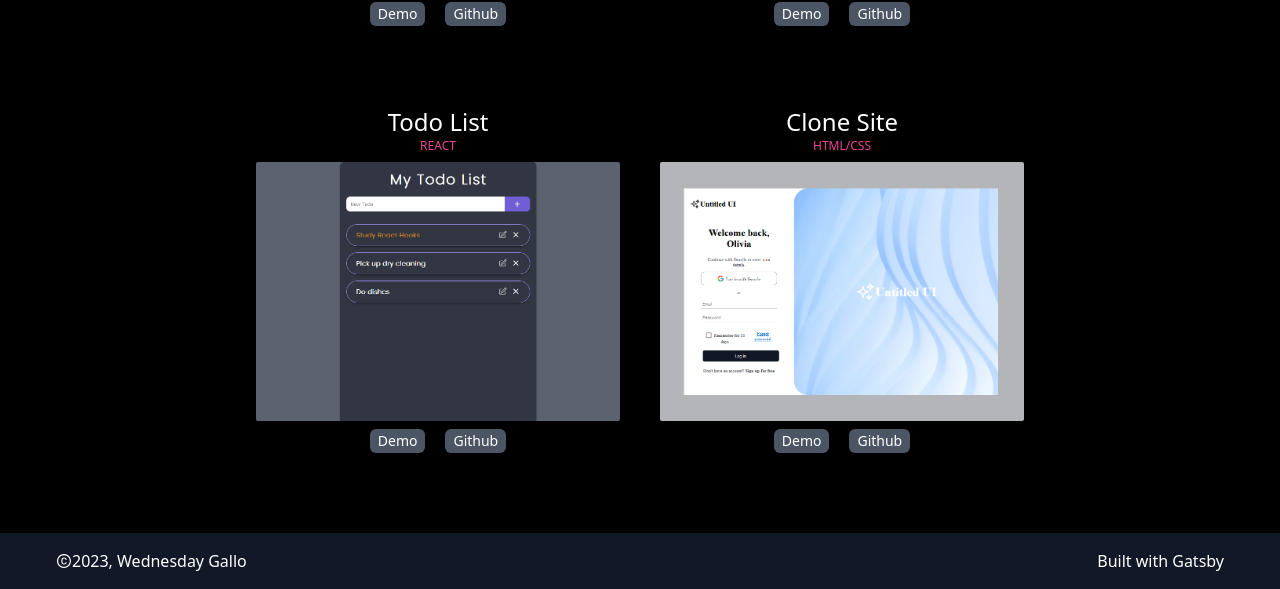
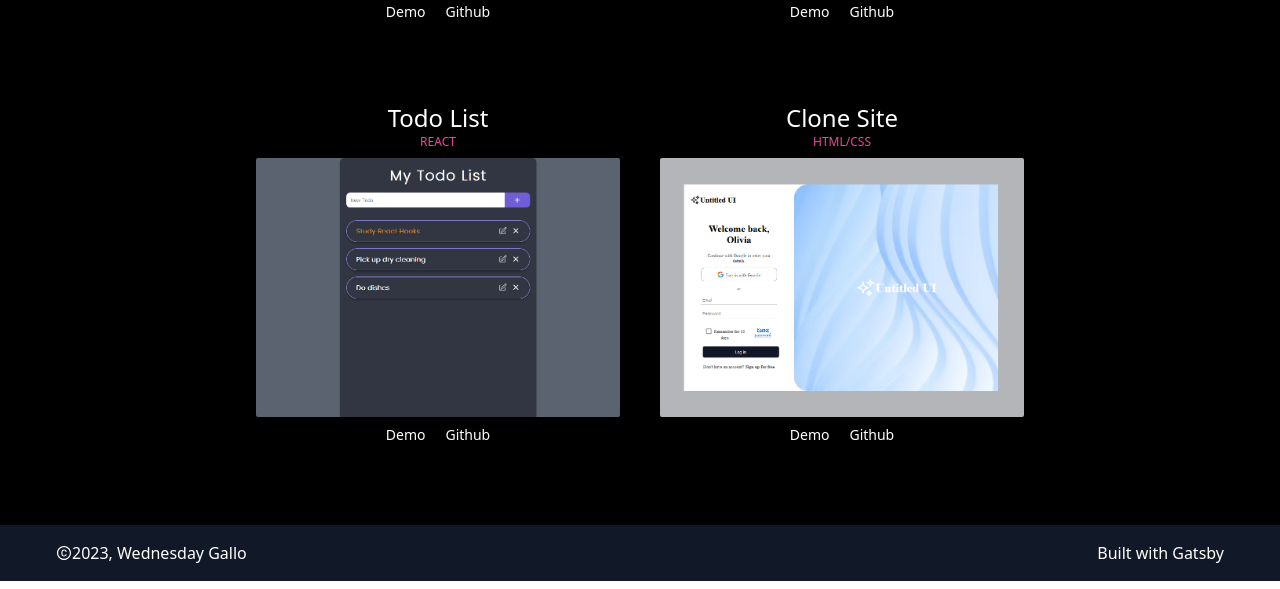
Before and after one commit to wednesdaygallo/webdev-portfolio, a Gatsby site: page / in a window 1280 px wide. Shown: the part 1985-2574 px from the top of the page. Built offline with nearby package versions, Linux system fonts and the light colour scheme; Gatsby itself is replaced by a stand-in of ours.

Commit message:
final edits - version 1

```diff
--- a/gatsby-config.js
+++ b/gatsby-config.js
@@ -7,6 +7,7 @@ module.exports = {
   plugins: [
     "gatsby-plugin-sass",
     'gatsby-plugin-postcss',
+    'gatsby-plugin-react-helmet',
     {
       resolve: 'gatsby-plugin-manifest',
       options: {
--- a/package.json
+++ b/package.json
@@ -16,9 +16,11 @@
   "dependencies": {
     "gatsby": "^3.9.1",
     "gatsby-plugin-manifest": "^5.7.0",
+    "gatsby-plugin-react-helmet": "^6.7.0",
     "gatsby-plugin-sass": "^4.10.0",
     "react": "^17.0.1",
     "react-dom": "^17.0.1",
+    "react-helmet": "^6.1.0",
     "react-icons": "^4.7.1",
     "sass": "^1.35.2"
   },
--- a/src/pages/index.js
+++ b/src/pages/index.js
@@ -1,15 +1,13 @@
 import React from 'react'
-// import './index.scss';
+import { Helmet } from 'react-helmet';
 import './global.css'
 
-import arrow from '../assets/arrow.svg';
-import wlogo from '../assets/wlogo.png';
-import featuredApp from '../images/featured-app.png';
+//import images
 import pokedex from '../images/pokedex.png';
 import todo from '../images/todo-app.png';
 import chat from '../images/react-chat-app.png';
 import clone from '../images/clone-site.png';
-
+import portrait from '../images/me1.png'
 import react from '../assets/reactjs-icon.svg';
 import webdev from '../assets/webdev.svg';
 import eye from '../assets/eye.svg';
@@ -21,6 +19,9 @@ import {SiGmail} from 'react-icons/si';
 export default function index() {
   return (
     <div className='bg-black text-white'>
+      <Helmet>
+        <title>Wednesday Gallo Portfolio</title>
+      </Helmet>
 
       <main>
           <section className="min-h-screen">
@@ -38,11 +39,12 @@ export default function index() {
           {/* Hero Section */}
           <div className='text-center p-10 bg-gradient-to-b from-black to-gray-900'>
               <h2 className='text-5xl py-2 font-medium tracking-widest font-poppins md:text-6xl lg:text-7xl'>Welcome.</h2>
-              <h3 className='text-xl py-2 tracking-tight text-teal-400 md:text-2xl'>My name is Wednesday Gallo</h3>
+              <h3 className='text-xl py-2 tracking-tight text-pink-500 md:text-2xl'>My name is Wednesday Gallo</h3>
               <p className='text-md py-5 leading-8 text-gray-300 max-w-lg md:mx-auto lg:text-lg'>I am a fullstack developer who is passionate about making the web beautiful and functional. Taking these amazing tools we have and creating a beautiful internet.</p>
             </div>
             {/* Profile Photo */}
-            <div className='bg-gradient-to-b from-pink-600 rounded-full w-80 h-80 mt-20 mx-auto mb-10'>
+            <div className='rounded-full w-80 h-80 mt-20 mx-auto mb-10 overflow-hidden'>
+              <img src={portrait} className='bg-cover' />
             </div>
           </section>
 
@@ -83,37 +85,37 @@ export default function index() {
               <figure className='mb-10'>
                 <h3 className='text-2xl text-center'>Pokédex</h3>
                 <figcaption className='text-pink-500 text-center uppercase mb-2 text-xs'>React, Api connected</figcaption>
-                <img src={pokedex} alt='pokedex app screenshot' className='rounded-sm' />
+                <a href='http://wednesdaygallo.com/pokedex/'><img src={pokedex} alt='pokedex app screenshot' className='rounded-sm' /></a>
                 <div className='text-sm flex justify-center gap-5 mt-2'>
-                  <a className='bg-gray-600 px-2 py-0.5 rounded-md hover:bg-teal-600' href='http://wednesdaygallo.com/pokedex/'>Demo</a>
-                  <a className='bg-gray-600 px-2 py-0.5 rounded-md hover:bg-teal-600' href='https://github.com/wednesdaygallo/pokedex'>Github</a>
+                  <a className='hover:text-teal-500' href='http://wednesdaygallo.com/pokedex/'>Demo</a>
+                  <a className='hover:text-teal-500' href='https://github.com/wednesdaygallo/pokedex'>Github</a>
                 </div>
               </figure>
               <figure className='mb-10'>
                 <h3 className='text-2xl text-center'>Real-time Chat</h3>
                 <figcaption className='text-pink-500 text-center uppercase mb-2 text-xs'>React, Socket.io</figcaption>
-                <img src={chat} alt='chat app screenshot' className='rounded-sm' />
+                <a href='http://wednesdaygallo.com/chat-app/'><img src={chat} alt='chat app screenshot' className='rounded-sm' /></a>
                 <div className='text-sm flex justify-center gap-5 mt-2'>
-                  <a className='bg-gray-600 px-2 py-0.5 rounded-md hover:bg-teal-600' href='http://wednesdaygallo.com/chat-app/'>Demo</a>
-                  <a className='bg-gray-600 px-2 py-0.5 rounded-md hover:bg-teal-600' href='https://github.com/wednesdaygallo/chat-app'>Github</a>
+                  <a className='hover:text-teal-500' href='http://wednesdaygallo.com/chat-app/'>Demo</a>
+                  <a className='hover:text-teal-500' href='https://github.com/wednesdaygallo/chat-app'>Github</a>
                 </div>
               </figure>
               <figure className='mb-10'>
                 <h3 className='text-2xl text-center'>Todo List</h3>
                 <figcaption className='text-pink-500 text-center uppercase mb-2 text-xs'>React</figcaption>
-                <img src={todo} alt='todo app screenshot' className='rounded-sm' />
+                <a href='http://wednesdaygallo.com/todo/'><img src={todo} alt='todo app screenshot' className='rounded-sm' /></a>
                 <div className='text-sm flex justify-center gap-5 mt-2'>
-                  <a className='bg-gray-600 px-2 py-0.5 rounded-md hover:bg-teal-600' href='http://wednesdaygallo.com/todo/'>Demo</a>
-                  <a className='bg-gray-600 px-2 py-0.5 rounded-md hover:bg-teal-600' href='https://github.com/wednesdaygallo/todo-app'>Github</a>
+                  <a className='hover:text-teal-500' href='http://wednesdaygallo.com/todo/'>Demo</a>
+                  <a className='hover:text-teal-500' href='https://github.com/wednesdaygallo/todo-app'>Github</a>
                 </div>
               </figure>
               <figure className='mb-10'>
                 <h3 className='text-2xl text-center'>Clone Site</h3>
                 <figcaption className='text-pink-500 text-center uppercase mb-2 text-xs'>html/css</figcaption>
-                <img src={clone} alt='website screenshot' className='rounded-sm' />
+                <a href='http://wednesdaygallo.com/clone-site/'><img src={clone} alt='website screenshot' className='rounded-sm' /></a>
                 <div className='text-sm flex justify-center gap-5 mt-2'>
-                  <a className='bg-gray-600 px-2 py-0.5 rounded-md hover:bg-teal-600' href='http://wednesdaygallo.com/clone-site/'>Demo</a>
-                  <a className='bg-gray-600 px-2 py-0.5 rounded-md hover:bg-teal-600' href='https://github.com/wednesdaygallo/clone-site'>Github</a>
+                  <a className='hover:text-teal-500' href='http://wednesdaygallo.com/clone-site/'>Demo</a>
+                  <a className='hover:text-teal-500' href='https://github.com/wednesdaygallo/clone-site'>Github</a>
                 </div>
               </figure>
             </div>
```
Also changed, not shown: src/images/me1.jpg (added), src/images/me1.png (added), src/images/me2.jpg (added), 1 other file.
